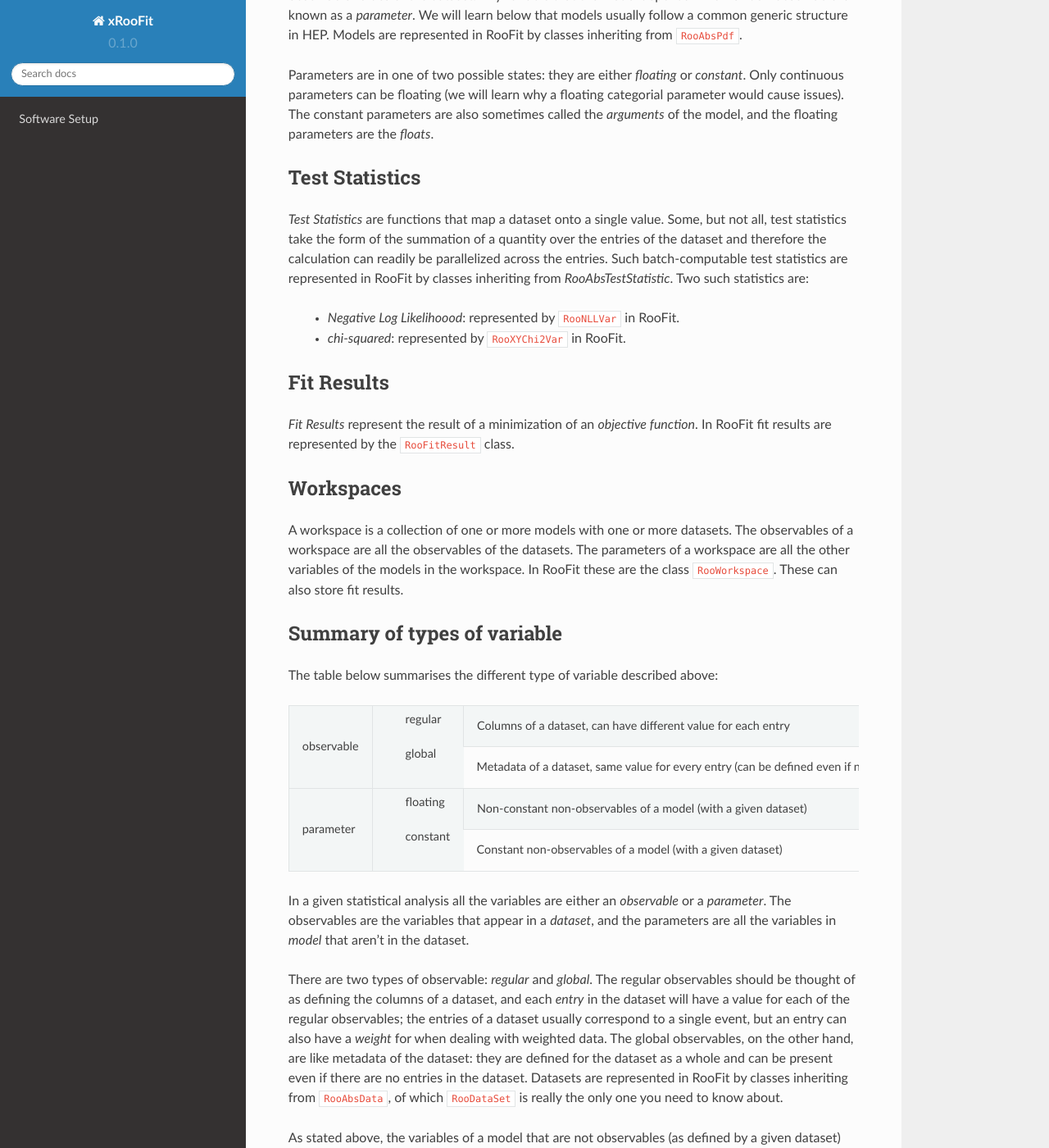
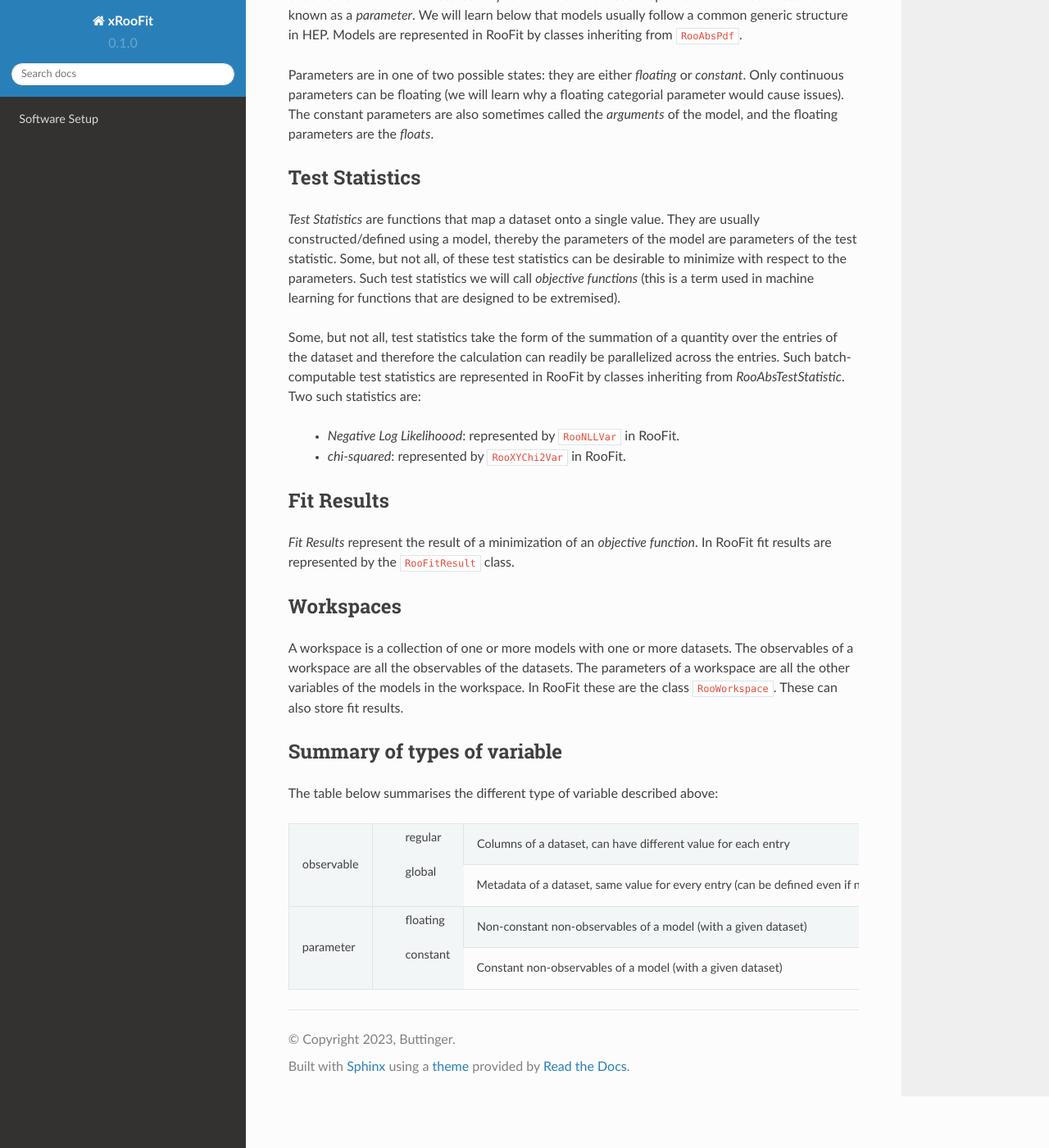
Before and after one commit to will-cern/xroofit-readthedocs, a Sphinx documentation site: the page built from docs/source/day1.rst, in a window 1280 px wide and 1400 px high, scrolled down 1297 px. Shown: the whole window at 82% size. Built offline with Sphinx 7.4.7 and the Read the Docs theme 2.0.0, drawn with Linux system fonts in a browser that asks for light colours; pages that are not in the unit, such as notebooks, are missing from menus; some of the changed text lies outside the part shown.

Commit message:
Update day1.rst

```diff
--- a/docs/source/day1.rst
+++ b/docs/source/day1.rst
@@ -32,7 +32,9 @@ Parameters are in one of two possible states: they are either `floating` or `con
 
 Test Statistics
 -------------
-`Test Statistics` are functions that map a dataset onto a single value. Some, but not all, test statistics take the form of the summation of a quantity over the entries of the dataset and therefore the calculation can readily be parallelized across the entries. Such batch-computable test statistics are represented in RooFit by classes inheriting from `RooAbsTestStatistic`. Two such statistics are:
+`Test Statistics` are functions that map a dataset onto a single value. They are usually constructed/defined using a model, thereby the parameters of the model are parameters of the test statistic. Some, but not all, of these test statistics can be desirable to minimize with respect to the parameters. Such test statistics we will call `objective functions` (this is a term used in machine learning for functions that are designed to be extremised).
+
+Some, but not all, test statistics take the form of the summation of a quantity over the entries of the dataset and therefore the calculation can readily be parallelized across the entries. Such batch-computable test statistics are represented in RooFit by classes inheriting from `RooAbsTestStatistic`. Two such statistics are:
 
   * `Negative Log Likelihoood`: represented by  ``RooNLLVar`` in RooFit.
   * `chi-squared`: represented by ``RooXYChi2Var`` in RooFit.
@@ -58,11 +60,3 @@ The table below summarises the different type of variable described above:
 |           |----------+----------------------------------------------------------------------------------------------------+
 |           | constant | Constant non-observables of a model (with a given dataset)                                         |
 +-----------+----------+----------------------------------------------------------------------------------------------------+
-
-
-
-In a given statistical analysis all the variables are either an `observable` or a `parameter`. The observables are the variables that appear in a `dataset`, and the parameters are all the variables in `model` that aren't in the dataset.
-
-There are two types of observable: `regular` and `global`. The regular observables should be thought of as defining the columns of a dataset, and each `entry` in the dataset will have a value for each of the regular observables; the entries of a dataset usually correspond to a single event, but an entry can also have a `weight` for when dealing with weighted data. The global observables, on the other hand, are like metadata of the dataset: they are defined for the dataset as a whole and can be present even if there are no entries in the dataset. Datasets are represented in RooFit by classes inheriting from ``RooAbsData``, of which ``RooDataSet`` is really the only one you need to know about.
-
-As stated above, the variables of a model that are not observables (as defined by a given dataset) are refered to as `parameters`.
```
